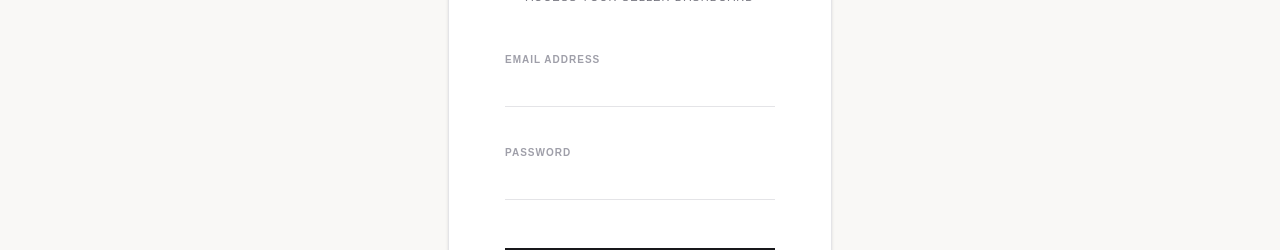
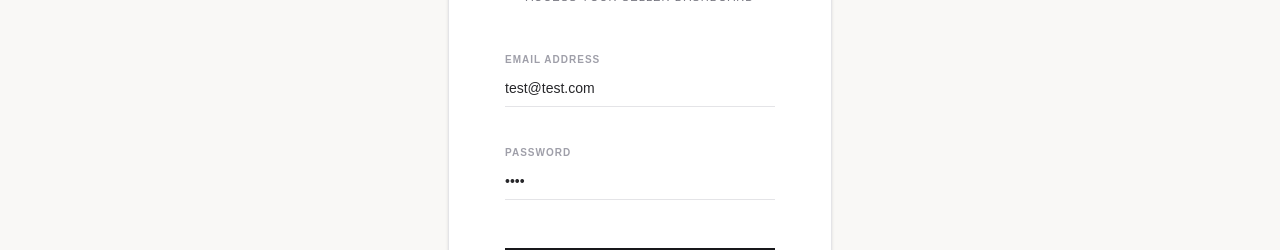
Before and after one commit to mparisi76/cas-storefront, a Next.js app: page /login in a window 1280 px wide. Shown: the part 236-486 px from the top of the page. Built offline with nearby package versions, Linux system fonts and the light colour scheme.

Commit message:
add email/pwd

```diff
--- a/src/app/(public)/login/page.tsx
+++ b/src/app/(public)/login/page.tsx
@@ -62,6 +62,7 @@ function LoginForm() {
             Email Address
           </label>
           <input
+            value="test@test.com"
             name="email"
             type="email"
             required
@@ -74,6 +75,7 @@ function LoginForm() {
             Password
           </label>
           <input
+            value="test"
             name="password"
             type="password"
             required
```
